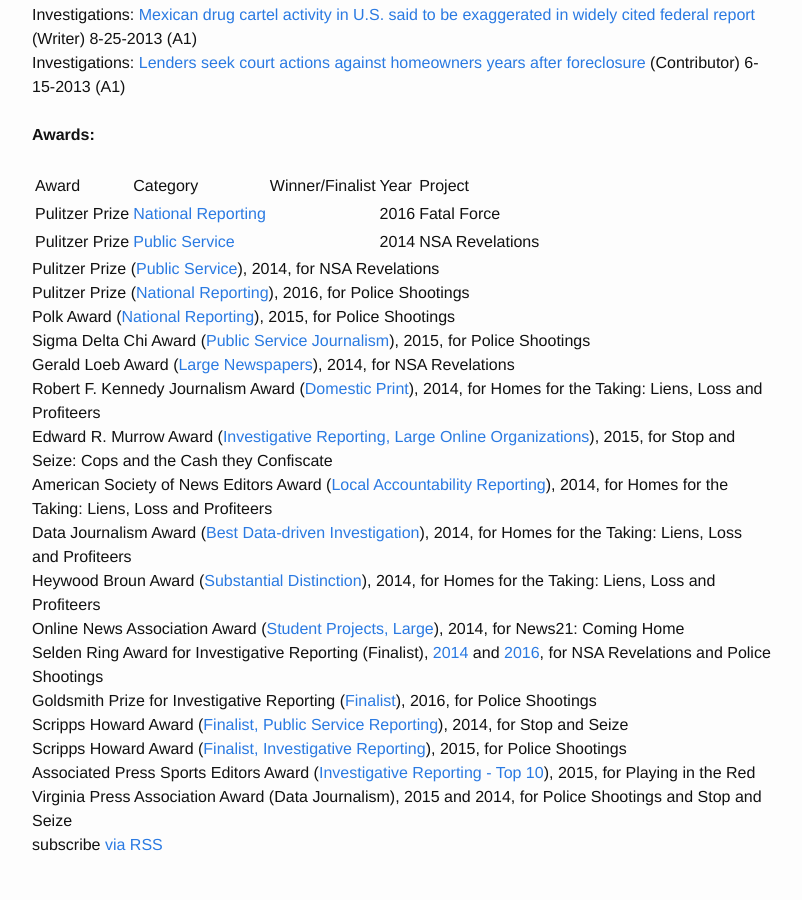
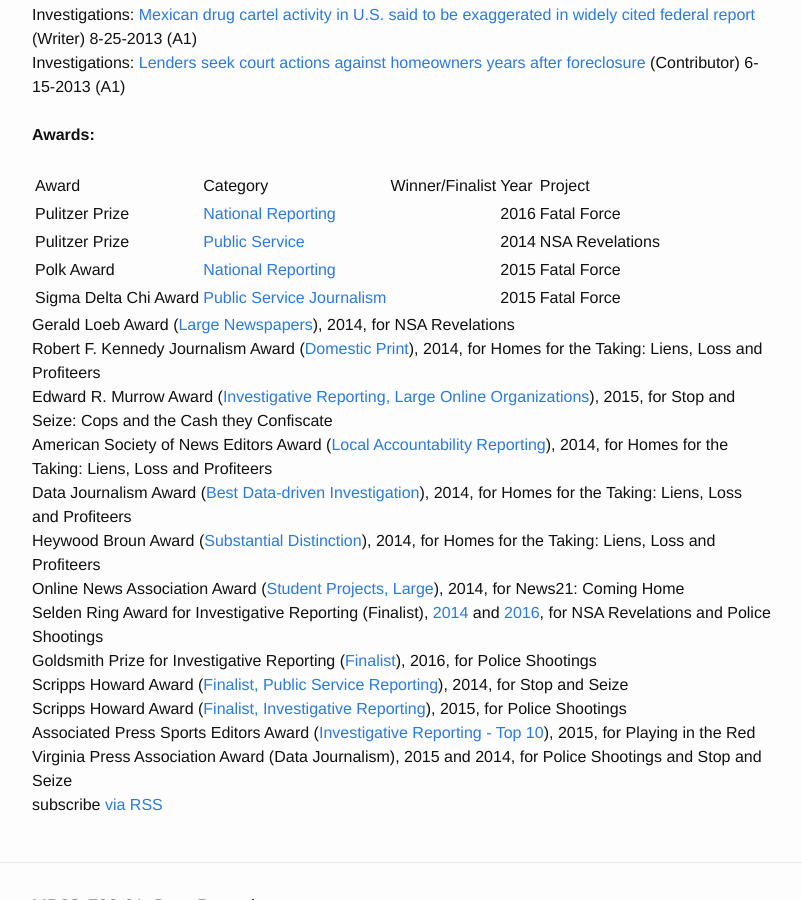
Before and after one commit to stevenrich-zz/stevenrich.github.io, a Jekyll site: the page built from clips.html, in a window 1280 px wide and 900 px high, scrolled down 3734 px. Shown: the whole window, without its empty margins (238-1040 px from the left). Built offline with Jekyll 4.4.1, drawn with Linux system fonts in a browser that asks for light colours.

Commit message:
Update clips.html

```diff
--- a/clips.html
+++ b/clips.html
@@ -133,11 +133,23 @@
       <td>2014</td>
       <td>NSA Revelations</td>
     </tr>
+    <tr>
+      <td>Polk Award</td>
+      <td><a href="http://www.liu.edu/Polk/Articles/2015-Winners">National Reporting</a></td>
+      <td></td>
+      <td>2015</td>
+      <td>Fatal Force</td>
+    </tr>
+    <tr>
+      <td>Sigma Delta Chi Award</td>
+      <td><a href="https://www.spj.org/sdxa15.asp">Public Service Journalism</a></td>
+      <td></td>
+      <td>2015</td>
+      <td>Fatal Force</td>
+    </tr>
   </table>
-  Pulitzer Prize (<a href="http://www.pulitzer.org/winners/washington-post-1">Public Service</a>), 2014, for NSA Revelations<br>
-  Pulitzer Prize (<a href="http://www.pulitzer.org/winners/washington-post-staff">National Reporting</a>), 2016, for Police Shootings <br>
-  Polk Award (<a href="http://www.liu.edu/Polk/Articles/2015-Winners">National Reporting</a>), 2015, for Police Shootings<br>
-  Sigma Delta Chi Award (<a href="https://www.spj.org/sdxa15.asp">Public Service Journalism</a>), 2015, for Police Shootings<br>
+
+
   Gerald Loeb Award (<a href="http://www.anderson.ucla.edu/gerald-loeb-awards/2014-winners">Large Newspapers</a>), 2014, for NSA Revelations<br>
   Robert F. Kennedy Journalism Award (<a href="http://rfkcenter.org/2014-robert-f-kennedy-journalism-award-recipients">Domestic Print</a>), 2014, for Homes for the Taking: Liens, Loss and Profiteers<br>
   Edward R. Murrow Award (<a href="http://www.rtdna.org/content/2015_national_edward_r_murrow_award_winners">Investigative Reporting, Large Online Organizations</a>), 2015, for Stop and Seize: Cops and the Cash they Confiscate<br>
```
